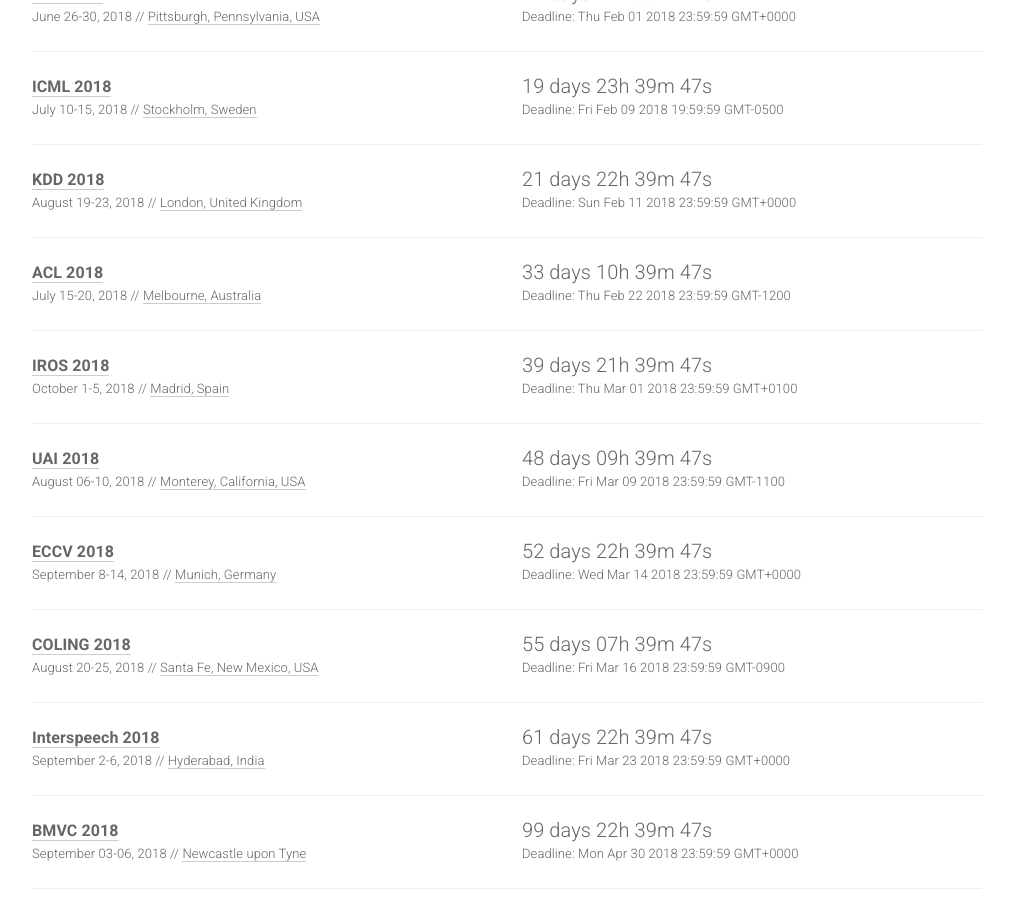
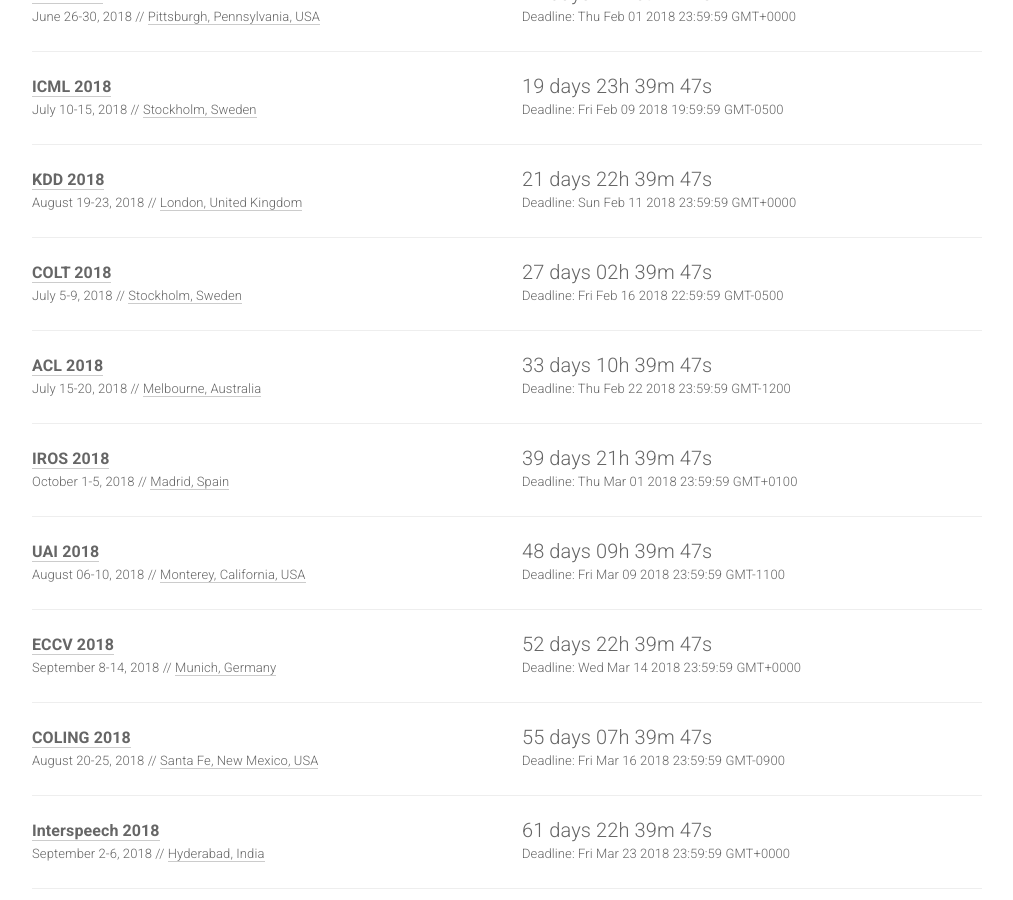
Before and after one commit to paperswithcode/ai-deadlines, a Jekyll site: the page built from index.html, in a window 1280 px wide and 900 px high, scrolled down 523 px. Shown: the whole window, without its empty margins (133-1146 px from the left). Built offline with Jekyll 4.4.1, drawn with Linux system fonts in a browser that asks for light colours; nearby versions of some CDN libraries; comment, search, counter and statistics services are not loaded.

Commit message:
Added COLT 2018.

```diff
--- a/_data/conferences.yml
+++ b/_data/conferences.yml
@@ -58,6 +58,16 @@
   timezone: PST
   date: August 19-23, 2018
   place: London, United Kingdom
+  sub: ML
+
+- name: COLT
+  year: 2018
+  id: colt18
+  link: http://www.learningtheory.org/colt2018/
+  deadline: "2018-02-16 22:59:59"
+  timezone: EST
+  date: July 5-9, 2018
+  place: Stockholm, Sweden
   sub: ML
 
 - name: ACL
```
